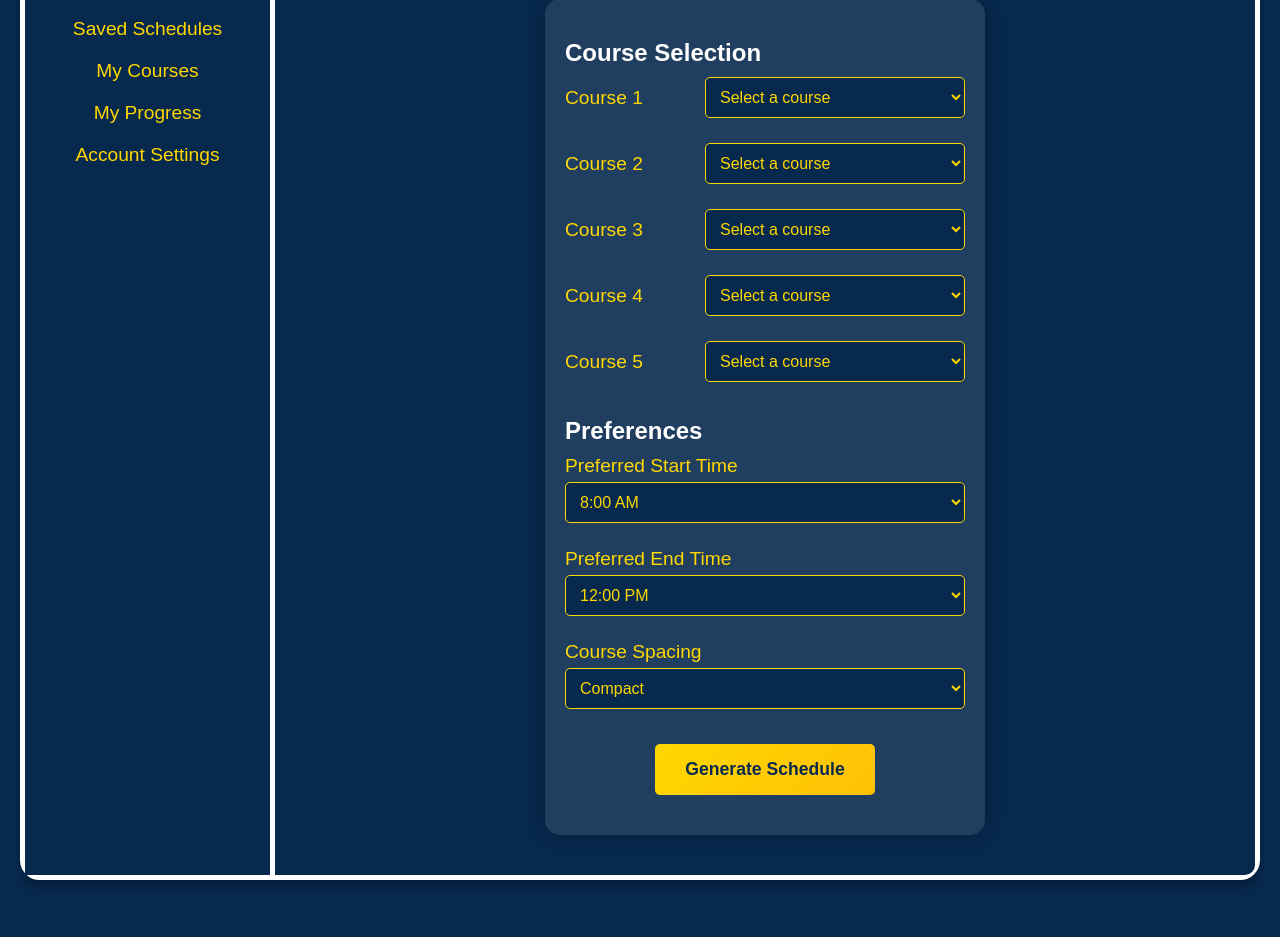
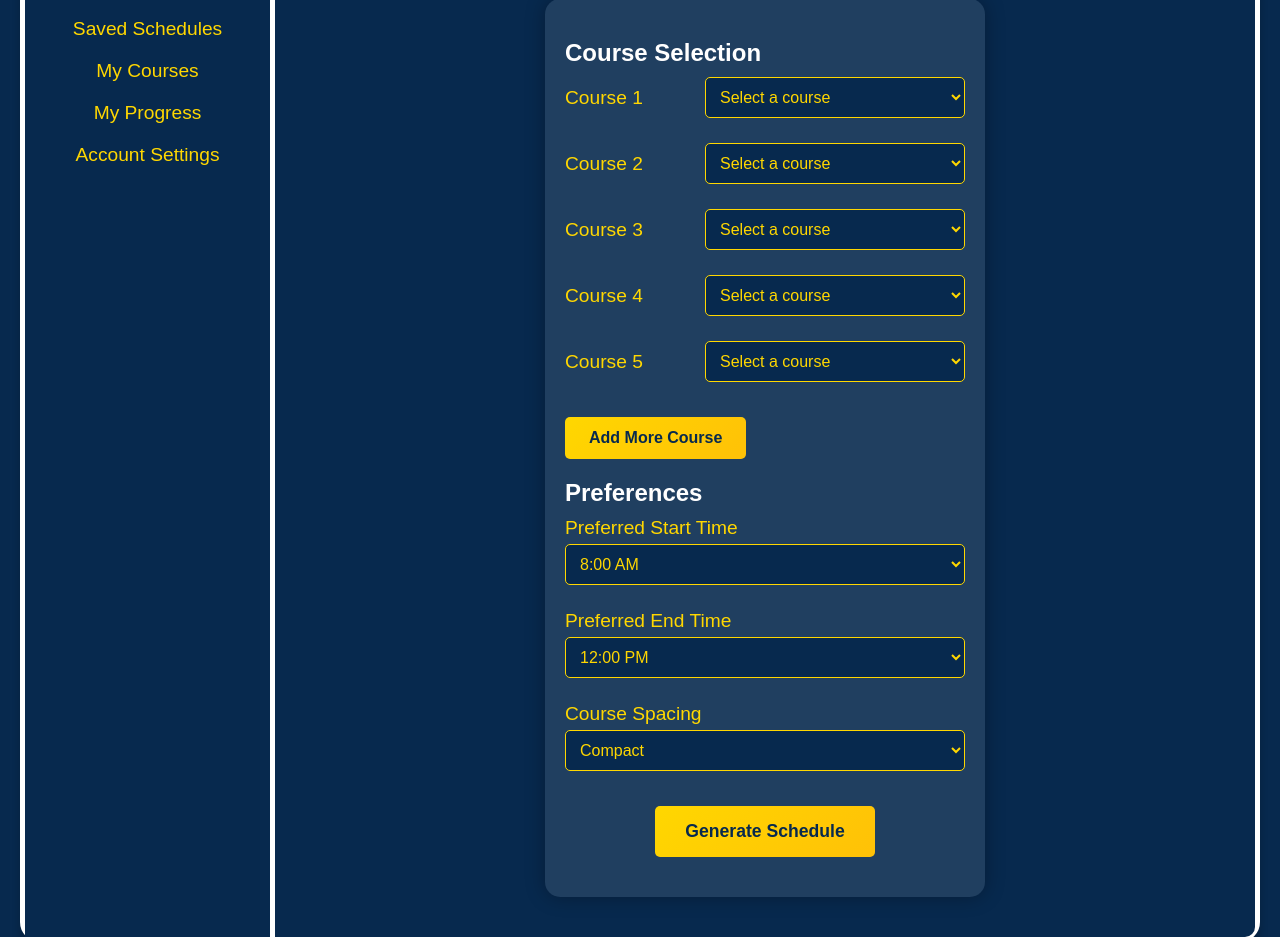
Before and after one commit to ruhmahashmi/8-AM, a Flask app: page /schedule in a window 1280 px wide. Shown: the part 293-1230 px from the top of the page. Before the commit the page ends 1179 px from the top, so only its background shows below. Run offline with Flask 3, Linux system fonts and the light colour scheme; a user stored in the database is signed in; data comes from the database, SQL or seed files in the repository.

Commit message:
implemented add more courses button

```diff
--- a/app.py
+++ b/app.py
@@ -310,43 +310,39 @@ def schedule():
 def save_schedule():
     try:
         logger.debug(f"Received form data for user {current_user.id}: {request.form}")
+
         # Clear previous schedule_id to prevent invalid redirects
         if 'schedule_id' in session:
-            logger.debug(f"Clearing old session['schedule_id']: {session['schedule_id']}")
             session.pop('schedule_id')
-        course1 = request.form.get('course1')
-        course2 = request.form.get('course2')
-        course3 = request.form.get('course3')
-        course4 = request.form.get('course4')
-        course5 = request.form.get('course5')
+
+        # Get all course fields dynamically
+        courses_selected = []
+        i = 1
+        while True:
+            course = request.form.get(f'course{i}')
+            if not course:
+                break
+            courses_selected.append(course)
+            i += 1
+
         start_time = request.form.get('startTime')
         end_time = request.form.get('endTime')
         spacing = request.form.get('spacing', 'compact')
 
-        # Filter out empty selections and remove duplicates
-        courses_selected = list(set([course for course in [course1, course2, course3, course4, course5] if course]))
         logger.debug(f"Courses selected: {courses_selected}, Start: {start_time}, End: {end_time}, Spacing: {spacing}")
+
         if not courses_selected:
-            logger.error(f"No courses selected by user {current_user.id}")
             flash('Please select at least one course.', 'error')
-            logger.info("Redirecting to /schedule due to no courses selected")
             return redirect(url_for('schedule'))
 
         # Validate time range
-        try:
-            start_minutes = time_to_minutes(start_time)
-            end_minutes = time_to_minutes(end_time)
-            if start_minutes is None or end_minutes is None:
-                raise ValueError("Invalid time format")
-            if start_minutes >= end_minutes:
-                logger.error(f"Invalid time range: start={start_time} ({start_minutes}), end={end_time} ({end_minutes})")
-                flash('End time must be after start time.', 'error')
-                logger.info("Redirecting to /schedule due to invalid time range")
-                return redirect(url_for('schedule'))
-        except Exception as e:
-            logger.error(f"Time parsing error for user {current_user.id}: {e}")
+        start_minutes = time_to_minutes(start_time)
+        end_minutes = time_to_minutes(end_time)
+        if start_minutes is None or end_minutes is None:
             flash('Invalid time format. Please use HH:MM AM/PM.', 'error')
-            logger.info("Redirecting to /schedule due to time parsing error")
+            return redirect(url_for('schedule'))
+        if start_minutes >= end_minutes:
+            flash('End time must be after start time.', 'error')
             return redirect(url_for('schedule'))
 
         # Generate schedule
@@ -357,31 +353,16 @@ def save_schedule():
             session['start_time'] = start_time
             session['end_time'] = end_time
             session['spacing'] = spacing
-            logger.info(f"Schedule generated for user {current_user.id}: {schedule}")
             flash('Schedule generated successfully! Save it to keep it.', 'success')
-            logger.info("Redirecting to /display_schedule")
             return redirect(url_for('display_schedule'))
         else:
-            # Check why generation failed
-            all_courses = Course.query.filter(Course.course_code.in_(courses_selected)).all()
-            if not all_courses:
-                logger.error(f"No courses found in database for {courses_selected}")
-                flash('Selected courses are not available in the database. Try different courses.', 'error')
-            else:
-                available_courses = [c for c in all_courses if time_to_minutes(c.start_time) >= start_minutes and time_to_minutes(c.start_time) <= end_minutes]
-                if not available_courses:
-                    logger.error(f"No courses available within time range {start_time}-{end_time} for {courses_selected}")
-                    flash(f'No courses are available between {start_time} and {end_time}. Try a wider time range.', 'error')
-                else:
-                    logger.error(f"Failed to find a conflict-free schedule for {courses_selected}")
-                    flash('Could not generate a conflict-free schedule. Try fewer courses, a wider time range, or compact spacing.', 'error')
-            logger.info("Redirecting to /schedule due to schedule generation failure")
+            flash('Could not generate a conflict-free schedule. Try fewer courses, a wider time range, or compact spacing.', 'error')
             return redirect(url_for('schedule'))
     except Exception as e:
         logger.error(f"Unexpected error in save_schedule for user {current_user.id}: {e}")
         flash('An unexpected error occurred. Please try again.', 'error')
-        logger.info("Redirecting to /schedule due to unexpected error")
         return redirect(url_for('schedule'))
+
 
 @app.route('/save_current_schedule', methods=['POST'])
 @login_required
--- a/templates/schedule.html
+++ b/templates/schedule.html
@@ -33,7 +33,8 @@
             <div class="scheduler-container">
                 <form action="{{ url_for('save_schedule') }}" method="POST" id="scheduleForm">
                     <h2>Course Selection</h2>
-                    <div class="course-selection">
+                    <div class="course-selection" id="course-selection">
+                        <!-- Initially show 5 course selection fields -->
                         {% for i in range(1, 6) %}
                             <label for="course{{ i }}">Course {{ i }}</label>
                             <select name="course{{ i }}" id="course{{ i }}">
@@ -44,7 +45,8 @@
                             </select>
                         {% endfor %}
                     </div>
-
+                    <!-- Button to add more course fields -->
+                    <button type="button" id="addCourseBtn" class="add-course-btn">Add More Course</button>
 
                     <h2>Preferences</h2>
                     <label for="startTime">Preferred Start Time</label>
@@ -73,10 +75,31 @@
             </div>
         </div>
     </div>
+
     <script>
-        document.getElementById('scheduleForm').addEventListener('submit', function() {
-            const formData = new FormData(this);
-            console.log('Form submitted with data:', Object.fromEntries(formData));
+        // Function to add new course selection fields
+        let courseCount = 5; // Start with 5 courses
+
+        document.getElementById('addCourseBtn').addEventListener('click', function() {
+            courseCount++;
+
+            // Create a new label and select element for the course
+            const newCourseLabel = document.createElement('label');
+            newCourseLabel.setAttribute('for', `course${courseCount}`);
+            newCourseLabel.textContent = `Course ${courseCount}`;
+
+            const newCourseSelect = document.createElement('select');
+            newCourseSelect.name = `course${courseCount}`;
+            newCourseSelect.id = `course${courseCount}`;
+            newCourseSelect.innerHTML = `<option value="">Select a course</option>
+                {% for course in courses %}
+                    <option value="{{ course.course_code }}">{{ course.course_code }} - {{ course.course_name }}</option>
+                {% endfor %}`;
+
+            // Append the new label and select to the course selection container
+            const courseSelection = document.getElementById('course-selection');
+            courseSelection.appendChild(newCourseLabel);
+            courseSelection.appendChild(newCourseSelect);
         });
     </script>
 </body>
```
